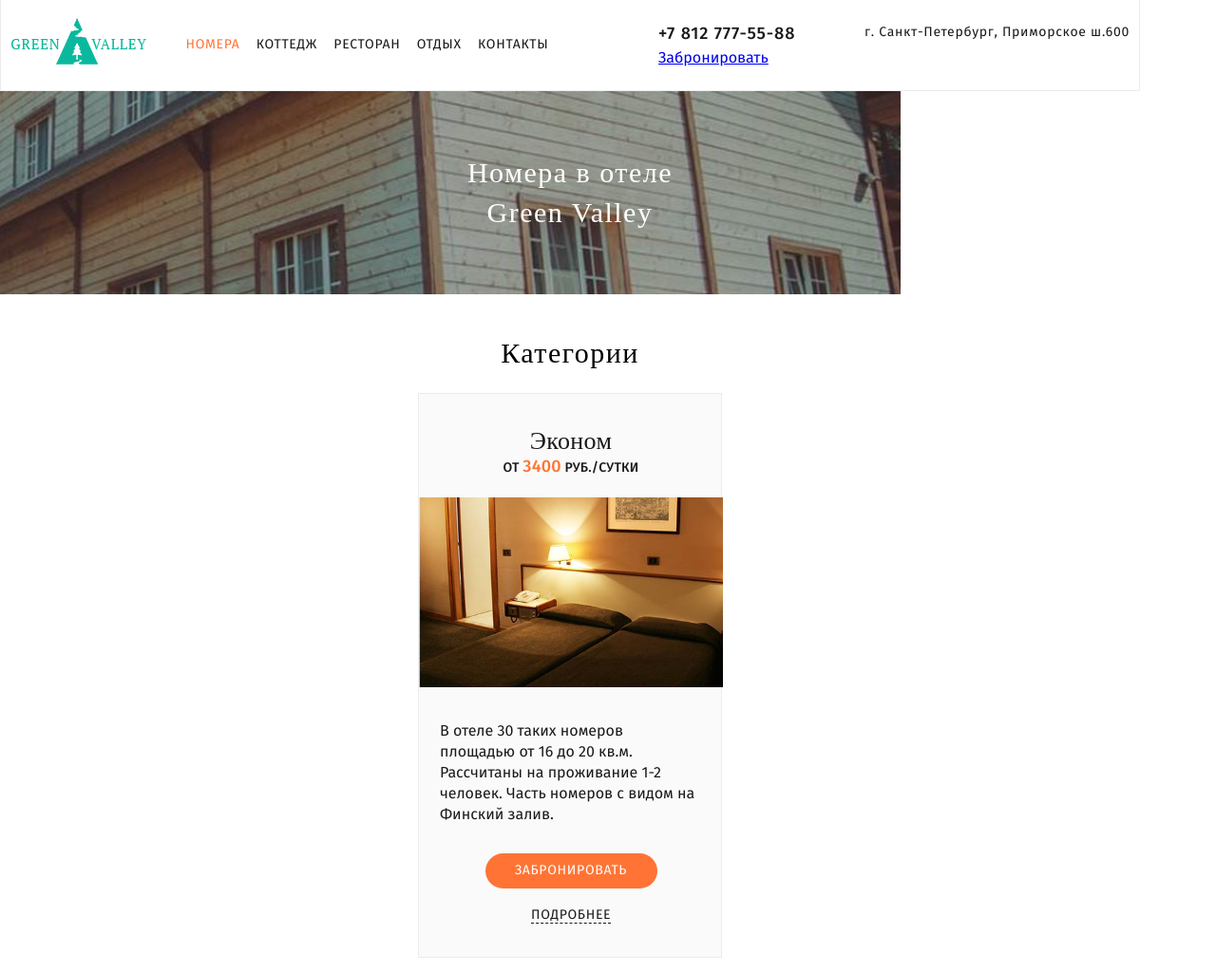
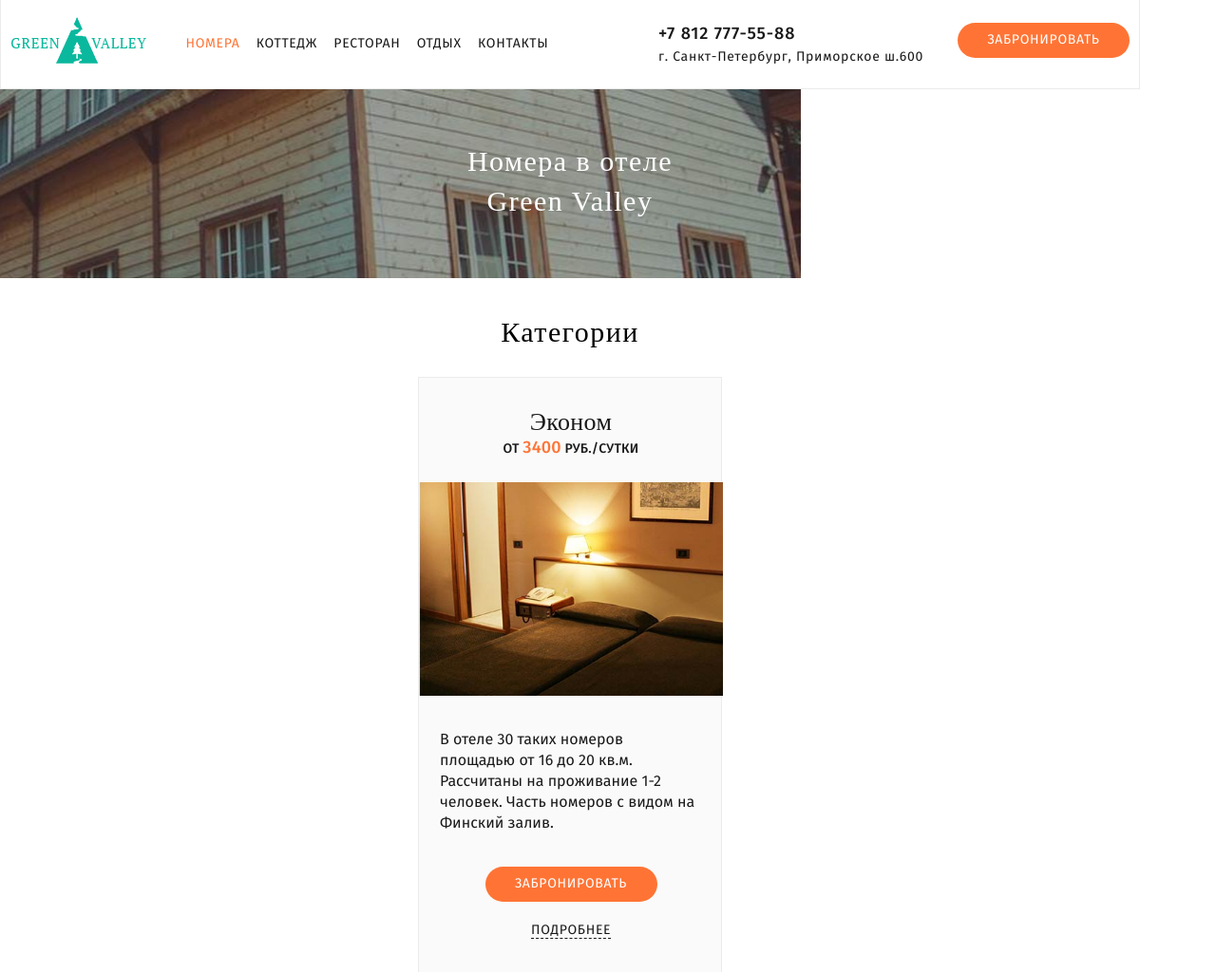
Before and after one commit to MechanicalSoul/greenvalley, a website: page src/roomlist.html in a window 1280 px wide. Shown: the top 1024 px of the page at 95% size. Drawn offline with nearby package versions, Linux system fonts and the light colour scheme; files that its build step writes are made by us from their sources; a web font is replaced by a local one.

Commit message:
Поправил позиционирование на roomlist

```diff
--- a/src/less/blocks/rooms-categories.less
+++ b/src/less/blocks/rooms-categories.less
@@ -1,19 +1,19 @@
 .rooms-categories {
-	padding-top: 45px;
+	padding-top: 40px;
 	justify-content: space-between;
 	.column();
 
 	&__title {
 		.font-h2();
 		color: @color-black;
-		margin-bottom: 25px;
+		margin-bottom: 30px;
 	}
 
 	&__category {
 		width: 320px;
 		background-color: @color-shade-gray-4;
 		border: 1px solid @color-shade-gray-3;
-		padding-top: 35px;
+		padding-top: 32px;
 		padding-bottom: 35px;
 		margin-bottom: 50px;
 		.column();
@@ -33,8 +33,8 @@
 
 	&__wrapper {
 		width: 320px;
-		height: 200px;
-		margin-top: 22px;
+		height: 225px;
+		margin-top: 26px;
 		overflow: hidden;
 	}
 
@@ -44,13 +44,13 @@
 
 	&__text {
 		width: 276px;
+		min-height: 180px;
 		padding-top: 35px;
-		padding-bottom: 30px;
-		// padding: 35px 20px 30px 20px;
+		padding-bottom: 35px;
 		.font-text-320-2();
 	}
 
 	.btn--black {
-		margin-top: 10px;
+		margin-top: 12px;
 	}
 }
--- a/src/less/blocks/rooms-promo.less
+++ b/src/less/blocks/rooms-promo.less
@@ -3,8 +3,8 @@
   background-repeat: no-repeat;
   background-position: -550px center;
   background-size: auto 100%;
-  padding-top: 65px;
-  padding-bottom: 65px;
+  padding-top: 55px;
+  padding-bottom: 60px;
 
   &__inner {
   	.column();
--- a/src/roomlist.html
+++ b/src/roomlist.html
@@ -12,10 +12,10 @@
 
 	<header class="page-header">
 		<div class="page-header__inner">
-			<a href="index.html" class="logo"><img src="img/logo.png" alt="GREEN VALLEY" class="logo__img"></a>
+			<a href="#" class="logo"><img src="img/logo.png" alt="GREEN VALLEY" class="logo__img"></a>
 			<nav class="main-nav">
 				<ul class="main-nav__list">
-					<li class="main-nav__item"><a href="#" class="main-nav__link  main-nav__link--active">Номера</a></li>
+					<li class="main-nav__item"><a href="roomlist.html" class="main-nav__link  main-nav__link--active">Номера</a></li>
 					<li class="main-nav__item"><a href="#" class="main-nav__link">Коттедж</a></li>
 					<li class="main-nav__item"><a href="#" class="main-nav__link">Ресторан</a></li>
 					<li class="main-nav__item"><a href="#" class="main-nav__link">Отдых</a></li>
@@ -23,9 +23,9 @@
 				</ul>
 			</nav>
 			<a href="#" class="page-header__burger"></a>
-			<div class="page-header__contacts"><a href="#" class="page-header__phone">+7 812 777-55-88</a>
-				<div class="page-header__address">г. Санкт-Петербург, Приморское ш.600</div>
-				<a href="#" class="btn  btn--orange">Забронировать</a>
+			<div class="page-header__contacts">
+				<div class="page-header__address"><a href="#" class="page-header__phone">+7 812 777-55-88</a>г. Санкт-Петербург, Приморское ш.600</div>
+				<a href="#" class="btn  btn--orange-2">Забронировать</a>
 			</div>
 		</div>
 	</header>
```
Also changed, not shown: src/index.html (+1 -1 lines).
